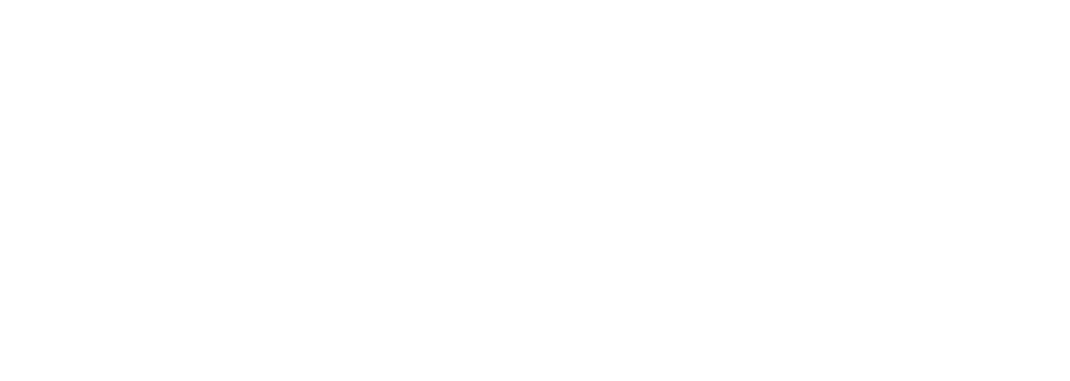
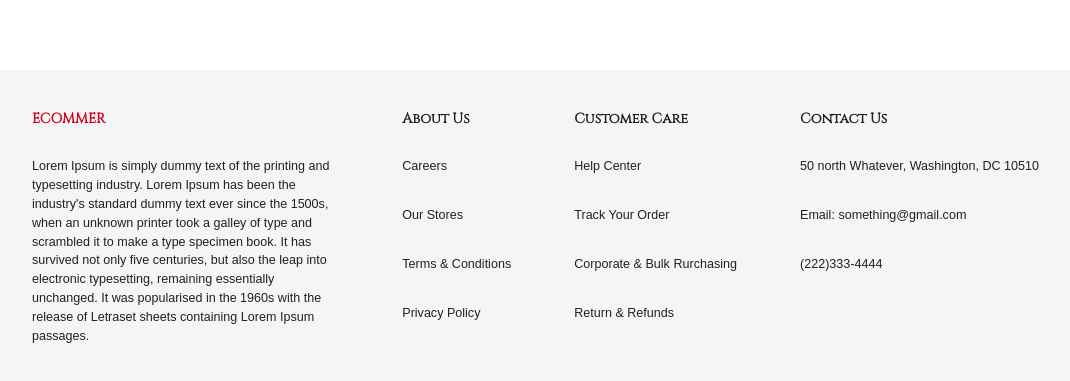
Before and after one commit to tOxicV4p0r/FULLSTACK-React-Ecommerce, a React (Create React App) app in the folder client/: page / in a window 1280 px wide. Shown: the part 1135-1516 px from the top of the page, without its empty margins (96-1166 px from the left). Before the commit the page ends 800 px from the top, so only its background shows below. Built offline with nearby package versions, Linux system fonts and the light colour scheme; no server answers; a web font is replaced by a local one.

Commit message:
add footer

```diff
--- a/client/src/App.js
+++ b/client/src/App.js
@@ -25,7 +25,7 @@
   return (
     <div className="App">
       <BrowserRouter>
-        {/* <Navbar />*/}
+        <Navbar />
         <ScrollToTop />
         <Routes>
           <Route path="/" element={<Home />} />
@@ -33,7 +33,7 @@
           <Route path="checkout" element={<Checkout />} />
           <Route path="checkout/success" element={<Confirmation />} />
         </Routes>
-        {/* <CartMenu /> */}
+        <CartMenu />
         <Footer />
       </BrowserRouter>
     </div>
--- a/client/src/components/Footer/index.js
+++ b/client/src/components/Footer/index.js
@@ -1,6 +1,58 @@
+import { Box, Typography, useTheme } from "@mui/material";
+import { shades } from "../../theme";
+
 const Footer = () => {
+    const { palette: { neutral } } = useTheme()
+
     return (
-        <div>Footer</div>
+        <Box mt="70px" p="40px 0" backgroundColor={neutral.light}>
+            <Box
+                width="80%"
+                margin="auto"
+                display="flex"
+                justifyContent="space-between"
+                flexWrap="wrap"
+                rowGap="30px"
+                columnGap="clamp(20px, 30px, 40px)"
+            >
+                <Box width="clamp(20%, 30%, 40%)" >
+                    <Typography
+                        variant="h4"
+                        fontWeight="bold"
+                        mb="30px"
+                        color={shades.secondary[500]}
+                    >
+                        ECOMMER
+                    </Typography>
+                    <div>
+                        Lorem Ipsum is simply dummy text of the printing and typesetting industry. Lorem Ipsum has been the industry's standard dummy text ever since the 1500s, when an unknown printer took a galley of type and scrambled it to make a type specimen book. It has survived not only five centuries, but also the leap into electronic typesetting, remaining essentially unchanged. It was popularised in the 1960s with the release of Letraset sheets containing Lorem Ipsum passages.
+                    </div>
+                </Box>
+
+                <Box>
+                    <Typography variant="h4" fontWeight="bold" mb="30px">About Us</Typography>
+                    <Typography mb="30px">Careers</Typography>
+                    <Typography mb="30px">Our Stores</Typography>
+                    <Typography mb="30px">Terms & Conditions</Typography>
+                    <Typography mb="30px">Privacy Policy</Typography>
+                </Box>
+
+                <Box>
+                    <Typography variant="h4" fontWeight="bold" mb="30px">Customer Care</Typography>
+                    <Typography mb="30px">Help Center</Typography>
+                    <Typography mb="30px">Track Your Order</Typography>
+                    <Typography mb="30px">Corporate & Bulk Rurchasing</Typography>
+                    <Typography mb="30px">Return & Refunds</Typography>
+                </Box>
+
+                <Box width="clamp(20%, 25%, 30%)" >
+                    <Typography variant="h4" fontWeight="bold" mb="30px">Contact Us</Typography>
+                    <Typography mb="30px">50 north Whatever, Washington, DC 10510</Typography>
+                    <Typography mb="30px">Email: something@gmail.com</Typography>
+                    <Typography mb="30px">(222)333-4444</Typography>
+                </Box>
+            </Box>
+        </Box>
     );
 };
 
--- a/client/src/components/Item/index.js
+++ b/client/src/components/Item/index.js
@@ -1,5 +1,4 @@
-import { useTheme } from "@emotion/react";
-import { Box, Button, IconButton, Typography } from "@mui/material";
+import { Box, Button, IconButton, Typography ,useTheme} from "@mui/material";
 import { useState } from "react";
 import { useDispatch } from "react-redux";
 import { useNavigate } from "react-router-dom";
--- a/client/src/pages/Home/index.js
+++ b/client/src/pages/Home/index.js
@@ -5,11 +5,9 @@
 const Home = () => {
     return (
         <div className="home">
-            {/*
             <MainCarousel />
             <ShoppingList />
             <Subscribe />
-            */}
         </div>
     )
 };
```
